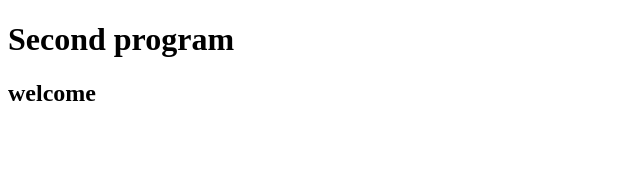
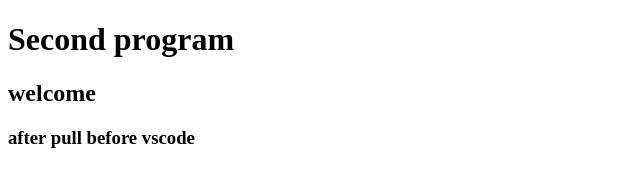
Before and after one commit to Ruby0815/js_prog_2, a plain HTML site: page js_prog_2/index.html in a window 1280 px wide. Shown: the whole page, without its empty margins (0-640 px from the left). Drawn offline with Linux system fonts and the light colour scheme.

Commit message:
add h3 in index.html
pull before vs code now commit then at last push

```diff
--- a/js_prog_2/index.html
+++ b/js_prog_2/index.html
@@ -9,6 +9,7 @@
 <body>
     <h1>Second program</h1>
     <h2>welcome</h2>
+    <h3>after pull before vscode</h3>
 
 </body>
 </html>
```
